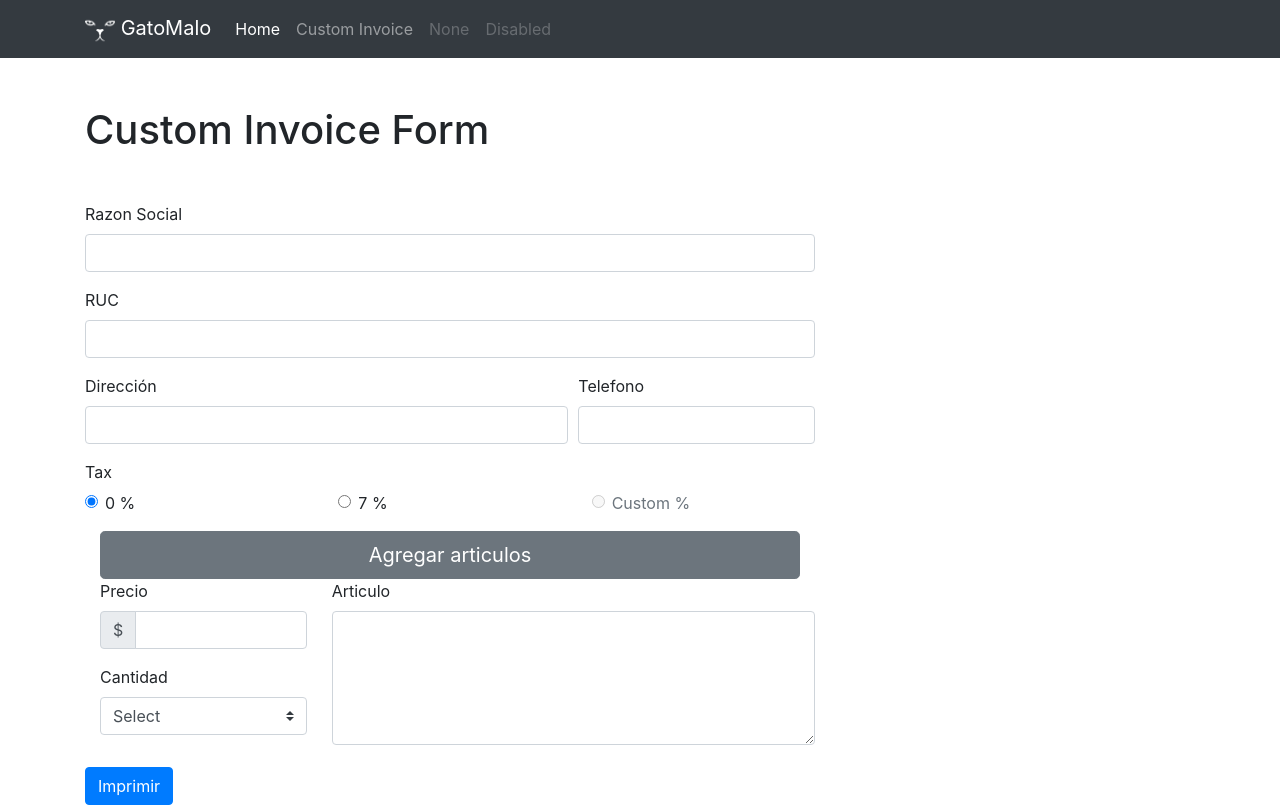
After one commit to Bluetide/gatomalo-fiscal, a Flask app: template templates/custom.html in a window 1280 px wide. The commit adds this page. Run offline with Flask 2, Linux system fonts and the light colour scheme; the template is opened without the code that fills it, so the values that code supplies are empty; parts of the project's set-up code (start-up, migrations or seed data) failed here and were passed over; some libraries are stand-ins or nearby versions.

Commit message:
vista del custom invoice #3

```diff
--- a/app.py
+++ b/app.py
@@ -101,10 +101,20 @@ def index(page=1):
 def info(invoice_id):
     factura = cloud_accounting.get_invoice_detail(invoice_id)
     json.dumps(factura)
-    print(factura)
+    return render_template('show.html',data=factura)
 
-    # return jsonify(data=str(factura))
-    return render_template('show.html',data=factura)
+@app.route('/custom_ivoice')
+@requires_auth
+def customInvoice():
+    return render_template('custom.html')
+
+@app.route('/custom_invoice_api', methods = ['POST'])
+@requires_auth
+def customform():
+    print(request.json)
+    productos = request.json['factura']['productos']
+    cliente =  request.json['factura']['cliente']
+    return factura
 # end funct
 
 @app.route('/print_today')
--- /dev/null
+++ b/static/js/custominvoice.js
@@ -0,0 +1,88 @@
+$(function(){
+  $('#invoice').submit(function(e){
+    e.preventDefault();
+    // var dataJson = JSON.stringify($('#invoice').serializeArray());
+    // var cliente = [{"factura"}];
+    // Campos
+    var razonSocial = $("input[name=social]").val();
+    var ruc = $("input[name=ruc]").val();
+    var direccion = $("input[name=direccion]").val();
+    var telefono = $("input[name=telefono]").val();
+    var tax = $("input[name=tax]").val();
+
+    // list product
+    var razonSocial = $("input[name=tax]").val();
+    var razonSocial = $("input[name=tax]").val();
+    var razonSocial = $("input[name=tax]").val();
+
+    var jsonData ={
+      "factura": {
+        "cliente": {
+          "empresa":razonSocial,
+          "direccion":direccion,
+          "telefono":telefono,
+          "ruc":ruc
+        },
+        "productos": [
+          {
+            "nombre":"Dummy Donson",
+            "cantidad":1,
+            "tasa":1,
+            "precio":23124123123
+          }
+        ]
+      }
+    };
+    // crear iteracion con each para que pueda leer cada textarea y hacer los push al json de los articulos
+    // es un ejemplo el que esta abajo de este comentario
+    jsonData.factura["productos"].push(
+      {
+        "nombre":"Dummy Donson",
+        "cantidad":1,
+        "tasa":1,
+        "precio":23124123123
+      }
+    );
+
+    console.log(jsonData);
+  });
+
+
+
+
+
+
+var wrapper = $("#article_box"); //Fields wrapper
+$("#add").click(function(e){
+  e.preventDefault();
+
+  $(wrapper).append(
+    '<div class="form-group col-md-4">' +
+      '<div class="form-group col-md-12">'+
+        '<label for="inputCity">Precio</label>'+
+        '<div class="input-group mb-2">'+
+          '<div class="input-group-prepend">' +
+            '<div class="input-group-text">$</div>'+
+          '<input type="number" class="form-control" id="inlineFormInputGroup" name="precio">'+
+          '</div>'+
+        '</div>'+
+      '</div>'+ //end 4 md precio
+      '<div class="form-group col-md-12">'+
+        '<label for="inputCity">Cantidad</label>'+
+        '<select class="custom-select" name="cantidad">'+
+          '<option selected>Select</option>'+
+          '<option value="1">1</option>'+
+          '<option value="2">2</option>'+
+          '<option value="3">3</option>'+
+        '</select>'+
+      '</div>'+ // end Cantidad
+    '</div>'+ // end first block
+    '<div class="form-group col-md-8">'+
+      '<label for="inputCity">Articulo</label>'+
+      '<textarea class="form-control" id="exampleFormControlTextarea1" rows="5" name="articulo"></textarea>'+
+    '</div>'
+  );
+
+});
+
+});
--- /dev/null
+++ b/templates/custom.html
@@ -0,0 +1,163 @@
+<!DOCTYPE html>
+<html lang="en">
+ <head>
+   <meta charset="utf-8">
+   <meta http-equiv="X-UA-Compatible" content="IE=edge">
+   <meta name="viewport" content="width=device-width, initial-scale=1">
+   <link rel="shortcut icon" type="image/png" href="/static/img/favicon.png">
+
+   <!-- The above 3 meta tags *must* come first in the head; any other head content must come *after* these tags -->
+   <title>Zoho2Gato</title>
+
+   <!-- Bootstrap -->
+   <link rel="stylesheet" href="https://stackpath.bootstrapcdn.com/bootstrap/4.2.1/css/bootstrap.min.css" integrity="sha384-GJzZqFGwb1QTTN6wy59ffF1BuGJpLSa9DkKMp0DgiMDm4iYMj70gZWKYbI706tWS" crossorigin="anonymous">
+   <link rel="stylesheet" href="/static/css/gatomalo.css">
+
+   <!-- HTML5 shim and Respond.js for IE8 support of HTML5 elements and media queries -->
+   <!-- WARNING: Respond.js doesn't work if you view the page via file:// -->
+   <!--[if lt IE 9]>
+     <script src="https://oss.maxcdn.com/html5shiv/3.7.2/html5shiv.min.js"></script>
+     <script src="https://oss.maxcdn.com/respond/1.4.2/respond.min.js"></script>
+   <![endif]-->
+ <style>
+   .progress-bar {
+     -webkit-transition: none !important;
+     transition: none !important;
+   }
+ </style>
+ </head>
+ <body>
+   <nav class="navbar navbar-expand-lg navbar-dark bg-dark">
+     <div class="container">
+       <a class="navbar-brand" href="/">
+         <img src="/static/img/navbar.png" width="30" height="30" alt="">
+         GatoMalo
+       </a>
+       <button class="navbar-toggler" type="button" data-toggle="collapse" data-target="#navbarNav" aria-controls="navbarNav" aria-expanded="false" aria-label="Toggle navigation">
+         <span class="navbar-toggler-icon"></span>
+       </button>
+       <div class="collapse navbar-collapse" id="navbarNav">
+         <ul class="navbar-nav">
+           <li class="nav-item active">
+             <a class="nav-link" href="/">Home <span class="sr-only">(current)</span></a>
+           </li>
+           <li class="nav-item">
+             <a class="nav-link" href="/custom_ivoice">Custom Invoice</a>
+           </li>
+           <li class="nav-item">
+             <a class="nav-link disabled" href="#">None</a>
+           </li>
+           <li class="nav-item">
+             <a class="nav-link disabled" href="#" tabindex="-1" aria-disabled="true">Disabled</a>
+           </li>
+         </ul>
+       </div>
+     </div>
+   </nav>
+   <div class="container pt-5">
+     <div class="row">
+       <div class="col-md-8 ">
+         <h1>Custom Invoice Form</h1>
+         <form id="invoice" class="mt-5" method="post" action="custom_invoice_api">
+           <div class="form-row">
+              <div class="form-group col-md-12">
+                <label for="inputtext">Razon Social</label>
+                <input type="text" class="form-control" id="inputtext" name="social">
+              </div>
+              <div class="form-group col-md-12">
+                <label for="inputtext" >RUC</label>
+                <input type="text" class="form-control" id="inputtext" name="ruc">
+              </div>
+            </div>
+
+<!-- Direccion / telefono -->
+           <div class="form-row">
+              <div class="form-group col-md-8">
+                <label for="inputCity">Dirección</label>
+                <input type="text" class="form-control" id="inputCity" name="direccion">
+              </div>
+              <div class="form-group col-md-4">
+                <label for="inputZip">Telefono</label>
+                <input type="text" class="form-control" id="inputZip" name="telefono">
+              </div>
+            </div>
+<!-- impuesto -->
+        <fieldset class="form-group">
+            <div class="row">
+              <legend class="col-form-label col-sm-12 pt-0">Tax</legend>
+              <div class="col-sm-10  col-md-4">
+                <div class="form-check">
+                  <input class="form-check-input" type="radio" name="tax" id="gridRadios1" value="option1" checked>
+                  <label class="form-check-label" for="gridRadios1">
+                    0 %
+                  </label>
+                </div>
+              </div>
+              <div class=" col-md-4">
+                <div class="form-check">
+                  <input class="form-check-input" type="radio" name="gridRadios" id="gridRadios2" value="option2">
+                  <label class="form-check-label" for="gridRadios2">
+                    7 %
+                  </label>
+                </div>
+              </div>
+              <div class="col-md-4">
+                <div class="form-check disabled">
+                  <input class="form-check-input" type="radio" name="gridRadios" id="gridRadios3" value="option3" disabled>
+                  <label class="form-check-label" for="gridRadios3">
+                    Custom %
+                  </label>
+                </div>
+              </div>
+            </div>
+          </fieldset>
+          <div class="col-md-12">
+            <button type="button" id="add" class="btn btn-secondary btn-lg btn-block">Agregar articulos</button>
+          </div>
+<!-- text area -->
+          <div class="form-row" id="article_box">
+            <div class="form-group col-md-4">
+              <div class="form-group col-md-12">
+                <label for="inputCity">Precio</label>
+                <div class="input-group mb-2">
+                   <div class="input-group-prepend">
+                     <div class="input-group-text">$</div>
+                   </div>
+                   <input type="number" class="form-control" id="inlineFormInputGroup" name="precio">
+                 </div>
+              </div>
+              <div class="form-group col-md-12">
+                <label for="inputCity">Cantidad</label>
+                <select class="custom-select" name="cantidad">
+                  <option selected>Select</option>
+                  <option value="1">1</option>
+                  <option value="2">2</option>
+                  <option value="3">3</option>
+                  <option value="4">4</option>
+                  <option value="5">5</option>
+                  <option value="6">6</option>
+                </select>
+              </div>
+            </div>
+               <div class="form-group col-md-8">
+                 <label for="inputCity">Articulo</label>
+                 <textarea class="form-control" id="exampleFormControlTextarea1" rows="5" name="articulo"></textarea>
+               </div>
+
+           </div>
+
+           <button type="submit" class="btn btn-primary">Imprimir</button>
+          </form>
+       </div>
+     </div>
+   </div>
+
+   <!-- jQuery (necessary for Bootstrap's JavaScript plugins) -->
+   <script src="https://code.jquery.com/jquery-3.3.1.slim.min.js" integrity="sha384-q8i/X+965DzO0rT7abK41JStQIAqVgRVzpbzo5smXKp4YfRvH+8abtTE1Pi6jizo" crossorigin="anonymous"></script>
+   <script src="https://cdnjs.cloudflare.com/ajax/libs/popper.js/1.14.6/umd/popper.min.js" integrity="sha384-wHAiFfRlMFy6i5SRaxvfOCifBUQy1xHdJ/yoi7FRNXMRBu5WHdZYu1hA6ZOblgut" crossorigin="anonymous"></script>
+   <!-- Include all compiled plugins (below), or include individual files as needed -->
+   <script src="https://stackpath.bootstrapcdn.com/bootstrap/4.2.1/js/bootstrap.min.js" integrity="sha384-B0UglyR+jN6CkvvICOB2joaf5I4l3gm9GU6Hc1og6Ls7i6U/mkkaduKaBhlAXv9k" crossorigin="anonymous"></script>
+   <script src="{{ url_for('static', filename='js/typeahead.bundle.min.js') }}"></script>
+   <script src="{{ url_for('static', filename='js/custominvoice.js') }}"></script>
+ </body>
+</html>
--- a/templates/show.html
+++ b/templates/show.html
@@ -42,7 +42,7 @@
               <a class="nav-link" href="/">Home <span class="sr-only">(current)</span></a>
             </li>
             <li class="nav-item">
-              <a class="nav-link disabled" href="#">None</a>
+              <a class="nav-link" href="/custom_ivoice">Custom Invoice</a>
             </li>
             <li class="nav-item">
               <a class="nav-link disabled" href="#">None</a>
@@ -67,7 +67,7 @@
           <nav class="nav color_box_grey">
             <a class="nav-link" href="#">First Name:
               <span class="info_nav">
-              {{data.invoice.contact_persons_details[0].first_name}}
+              {{data.invoice.contact_persons_details[0].first_name}} {{data.invoice.contact_persons_details[0].last_name}}
             </span> </a>
             <a class="nav-link" href="#">Email:
               <span class="info_nav">
@@ -111,7 +111,7 @@
         {%endfor%}
         <div class="col-md-12 pt-5">
           <table class="table">
-            <thead>
+            <thead  class="thead-dark">
               <tr>
                 <th scope="col">Subtotal</th>
                 <th scope="col">Tax</th>
```
Also changed, not shown: templates/index.html (+6 -5 lines).
